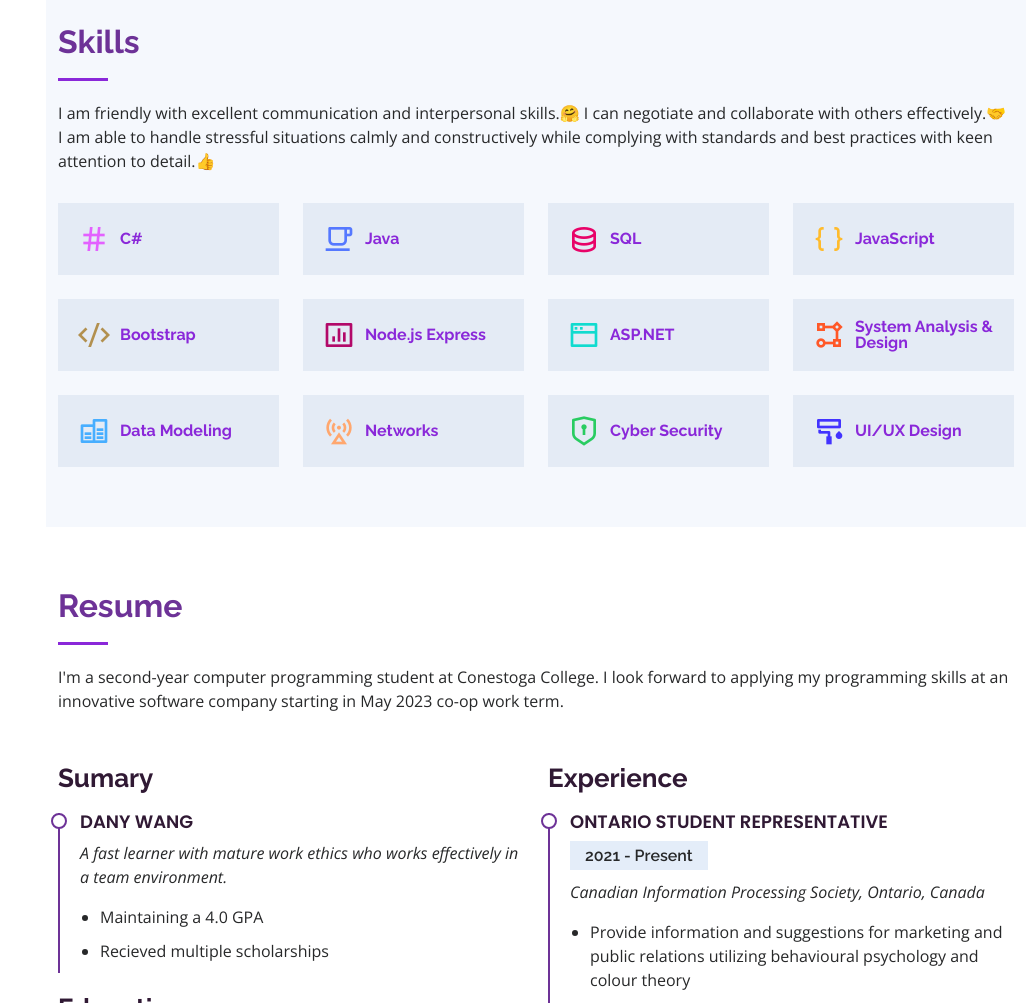
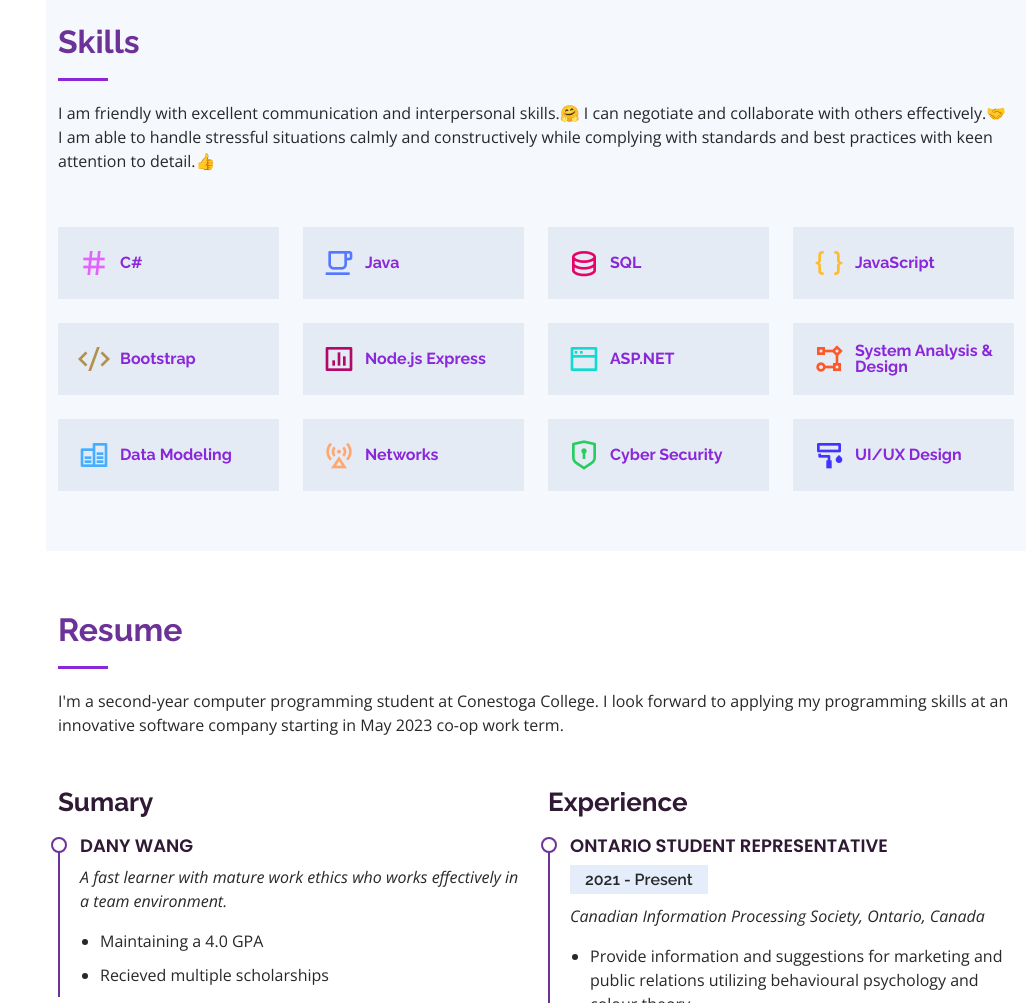
Before and after one commit to ClownCodes/ClownCodes.github.io, a plain HTML site: page index.html in a window 1280 px wide. Shown: the part 1877-2880 px from the top of the page, without its empty margins (254-1280 px from the left). Drawn offline with nearby package versions, Linux system fonts and the light colour scheme.

Commit message:
Update index.html

```diff
--- a/index.html
+++ b/index.html
@@ -160,25 +160,25 @@
         </div>
 
         <div class="row">
-          <div class="col-lg-3 col-md-4">
+          <div class="col-lg-3 col-md-4 mt-4">
             <div class="icon-box">
               <i class="ri-hashtag" style="color: #e361ff;"></i>
               <h3>C#</h3>
             </div>
           </div>
-          <div class="col-lg-3 col-md-4">
+          <div class="col-lg-3 col-md-4 mt-4">
             <div class="icon-box">
               <i class="ri-cup-line" style="color: #5578ff;"></i>
               <h3>Java</h3>
             </div>
           </div>
-          <div class="col-lg-3 col-md-4">
+          <div class="col-lg-3 col-md-4 mt-4">
             <div class="icon-box">
               <i class="ri-database-2-line" style="color: #e80368;"></i>
               <h3>SQL</h3>
             </div>
           </div>
-          <div class="col-lg-3 col-md-4">
+          <div class="col-lg-3 col-md-4 mt-4">
             <div class="icon-box">
               <i class="ri-braces-line" style="color: #ffbb2c;"></i>
               <h3>JavaScript</h3>
```
